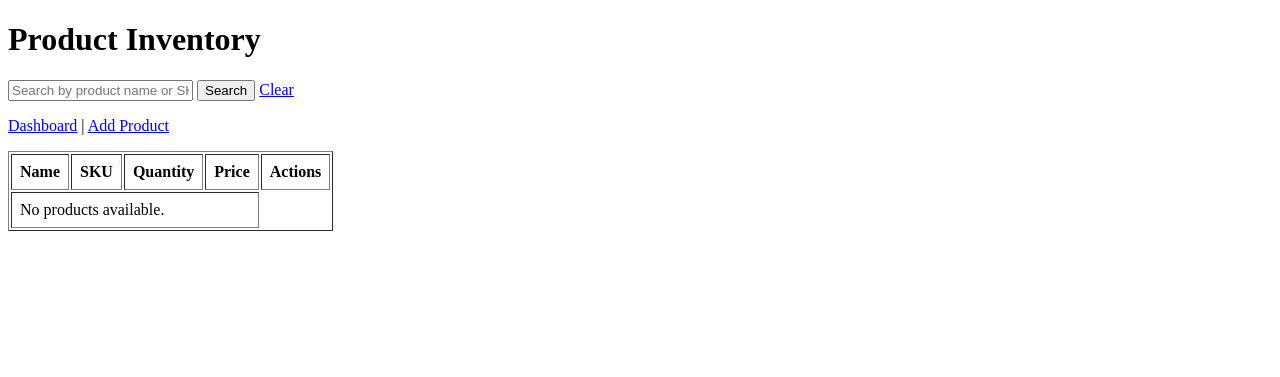
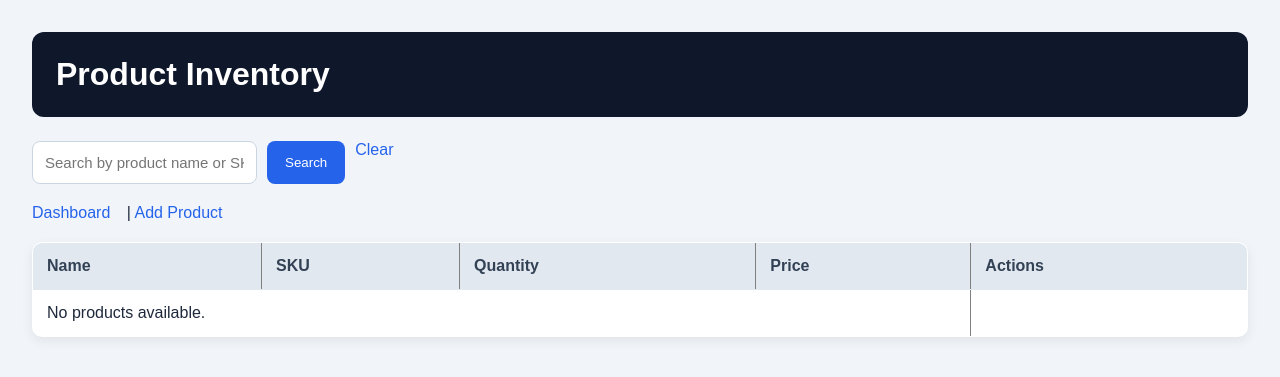
Before and after one commit to balanarendrapotu/stockflow-inventory-management, a Django app: template inventory/templates/inventory/product_list.html in a window 1280 px wide. Shown: the top 377 px of the page. Run offline with Django 5.2, Linux system fonts and the light colour scheme; the template is opened without the code that fills it, so the values that code supplies are empty; parts of the project's set-up code (start-up, migrations or seed data) failed here and were passed over.

Commit message:
Improve UI styling and production settings

```diff
--- a/config/settings.py
+++ b/config/settings.py
@@ -33,7 +33,7 @@ DEBUG = os.environ.get("DEBUG", "False") == "True"
 
 ALLOWED_HOSTS = os.environ.get(
     "ALLOWED_HOSTS",
-    "stockflow-inventory-management-meax.onrender.com,localhost,127.0.0.1"
+    "narendrapotu.pythonanywhere.com,stockflow-inventory-management-meax.onrender.com,localhost,127.0.0.1"
 ).split(",")
 
 
@@ -134,7 +134,7 @@ USE_TZ = True
 # https://docs.djangoproject.com/en/6.1/howto/static-files/
 
 
-STATIC_URL = "static/"
+STATIC_URL = "/static/"
 STATIC_ROOT = BASE_DIR / "staticfiles"
 
 STORAGES = {
--- a/inventory/templates/inventory/product_list.html
+++ b/inventory/templates/inventory/product_list.html
@@ -58,3 +58,69 @@
     </table>
 </body>
 </html>
+<style>
+    * { box-sizing: border-box; }
+    body {
+        margin: 0;
+        padding: 32px;
+        font-family: Arial, sans-serif;
+        background: #f1f5f9;
+        color: #1e293b;
+    }
+    h1 {
+        background: #0f172a;
+        color: white;
+        padding: 24px;
+        border-radius: 12px;
+        margin: 0 0 24px;
+    }
+    form {
+        display: flex;
+        flex-wrap: wrap;
+        gap: 10px;
+        margin-bottom: 20px;
+    }
+    input {
+        padding: 12px;
+        border: 1px solid #cbd5e1;
+        border-radius: 8px;
+        font-size: 15px;
+    }
+    button {
+        padding: 12px 18px;
+        background: #2563eb;
+        color: white;
+        border: 0;
+        border-radius: 8px;
+        cursor: pointer;
+    }
+    a {
+        color: #2563eb;
+        text-decoration: none;
+        margin-right: 12px;
+    }
+    table {
+        width: 100%;
+        margin-top: 20px;
+        border-collapse: collapse;
+        background: white;
+        border-radius: 10px;
+        overflow: hidden;
+        box-shadow: 0 4px 12px #00000012;
+    }
+    th, td {
+        padding: 14px;
+        text-align: left;
+        border-bottom: 1px solid #e2e8f0;
+    }
+    th {
+        background: #e2e8f0;
+        color: #334155;
+    }
+    tr:hover { background: #f8fafc; }
+    @media (max-width: 650px) {
+        body { padding: 16px; }
+        table { font-size: 13px; }
+        th, td { padding: 8px; }
+    }
+</style>
```
Also changed, not shown: accounts/templates/accounts/login.html (+9 -0 lines), accounts/templates/accounts/signup.html (+10 -1 lines), accounts/views.py (+40 -17 lines), inventory/templates/inventory/dashboard.html (+51 -1 lines), inventory/templates/inventory/product_confirm_delete.html (+49 -0 lines), inventory/templates/inventory/product_form.html (+55 -0 lines).
